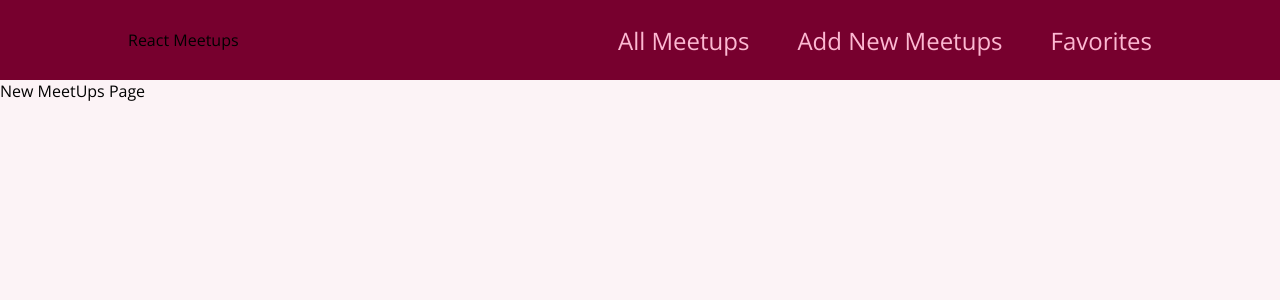
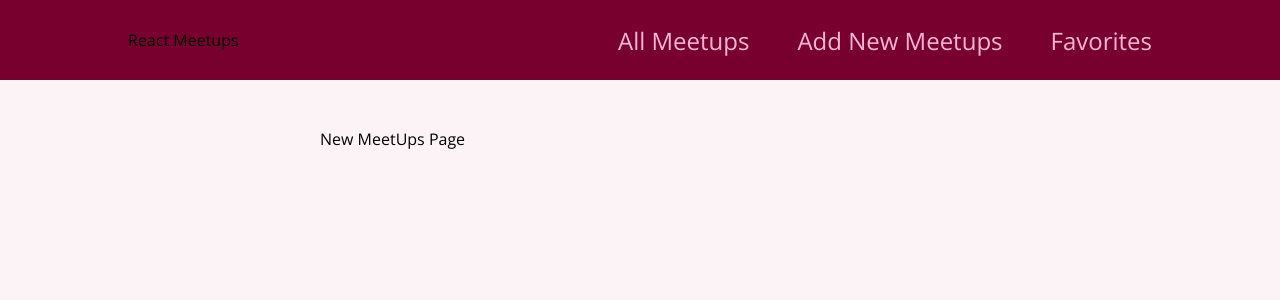
Before and after one commit to jenlee-tech/reactnexttest2, a React (Create React App) app: page /new-meetup in a window 1280 px wide. Shown: the top 300 px of the page. Built offline with nearby package versions, Linux system fonts and the light colour scheme.

Commit message:
wrapped Layout component on App

```diff
--- a/src/App.js
+++ b/src/App.js
@@ -2,12 +2,11 @@
 import AllMeetupsPage from "./pages/AllMeetupsPage";
 import NewMeetupsPage from "./pages/NewMeetupsPage";
 import FavoritesPage from "./pages/FavoritesPage";
-import MainNavigation from "./components/layout/MainNavigation";
+import Layout from "./components/layout/Layout";
 
 function App() {
   return (
-    <div>
-      <MainNavigation />
+    <Layout>
       <Switch>
         <Route path="/" exact={true}>
           <AllMeetupsPage />
@@ -21,7 +20,7 @@
           <FavoritesPage />
         </Route>
       </Switch>
-    </div>
+    </Layout>
   );
 }
 
--- a/src/components/layout/Layout.js
+++ b/src/components/layout/Layout.js
@@ -1,5 +1,12 @@
 import React from "react";
+import classes from "./Layout.module.css";
+import MainNavigation from "./MainNavigation";
 
-export default function Layout() {
-  return <div>Layout</div>;
+export default function Layout(props) {
+  return (
+    <div>
+      <MainNavigation />
+      <main className={classes.main}>{props.children}</main>
+    </div>
+  );
 }
```
